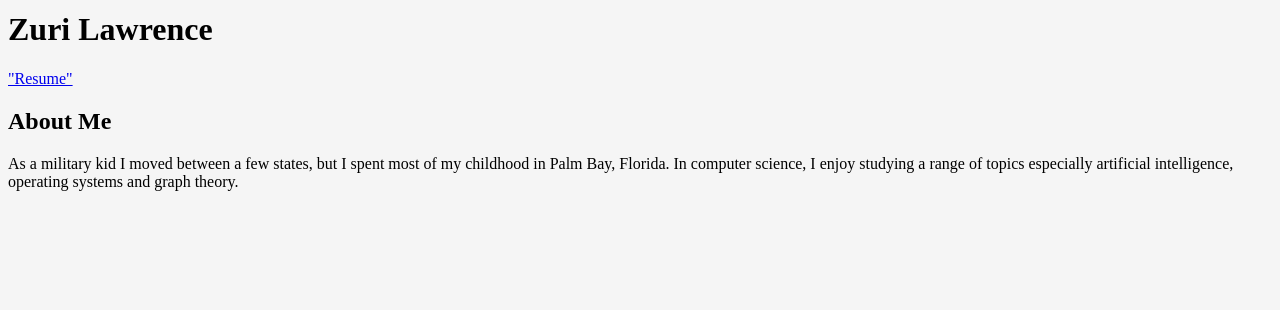
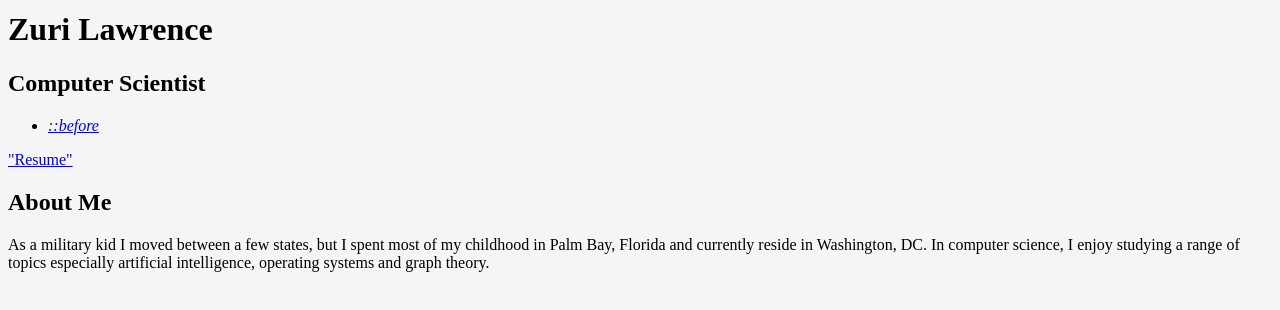
Before and after one commit to zlawrence97/zlawrence97.github.io, a plain HTML site: page index.html in a window 1280 px wide. Shown: the part 198-508 px from the top of the page. Drawn offline with Linux system fonts and the light colour scheme.

Commit message:
Add Github link

```diff
--- a/index.html
+++ b/index.html
@@ -10,6 +10,15 @@
         <img class="profile-pic img-responsive pull-left" src="images/nsbe-headshot.jpg" alt="Zuri Lawrence" style="width: 180px; height: 180px;">
         <div class="profile-content pull-left">
           <h1 class="name">Zuri Lawrence</h1>
+          <h2 class="desc">Computer Scientist</h2>
+          <ul class="social-links">
+            <li>
+              <a href="https://www.github.com/zlawrence97" target="_blank">
+                <i class="github">::before</i>
+              </a>
+            </li>
+          </ul>
+          <!--**social-links**-->
           <a class="resume" style="margin: 0px !important;" href="documents/zuri-resume.pdf" target="_blank">
             <i class="resume-text">
             </i>
@@ -28,7 +37,7 @@
               <h2>About Me</h2>
               <div class="text">
                 <p>As a military kid I moved between a few states, but
-                I spent most of my childhood in Palm Bay, Florida.
+                I spent most of my childhood in Palm Bay, Florida and                 currently reside in Washington, DC.
                 In computer science, I enjoy studying a range of
                 topics especially artificial intelligence, operating
                 systems and graph theory.</p>
```
